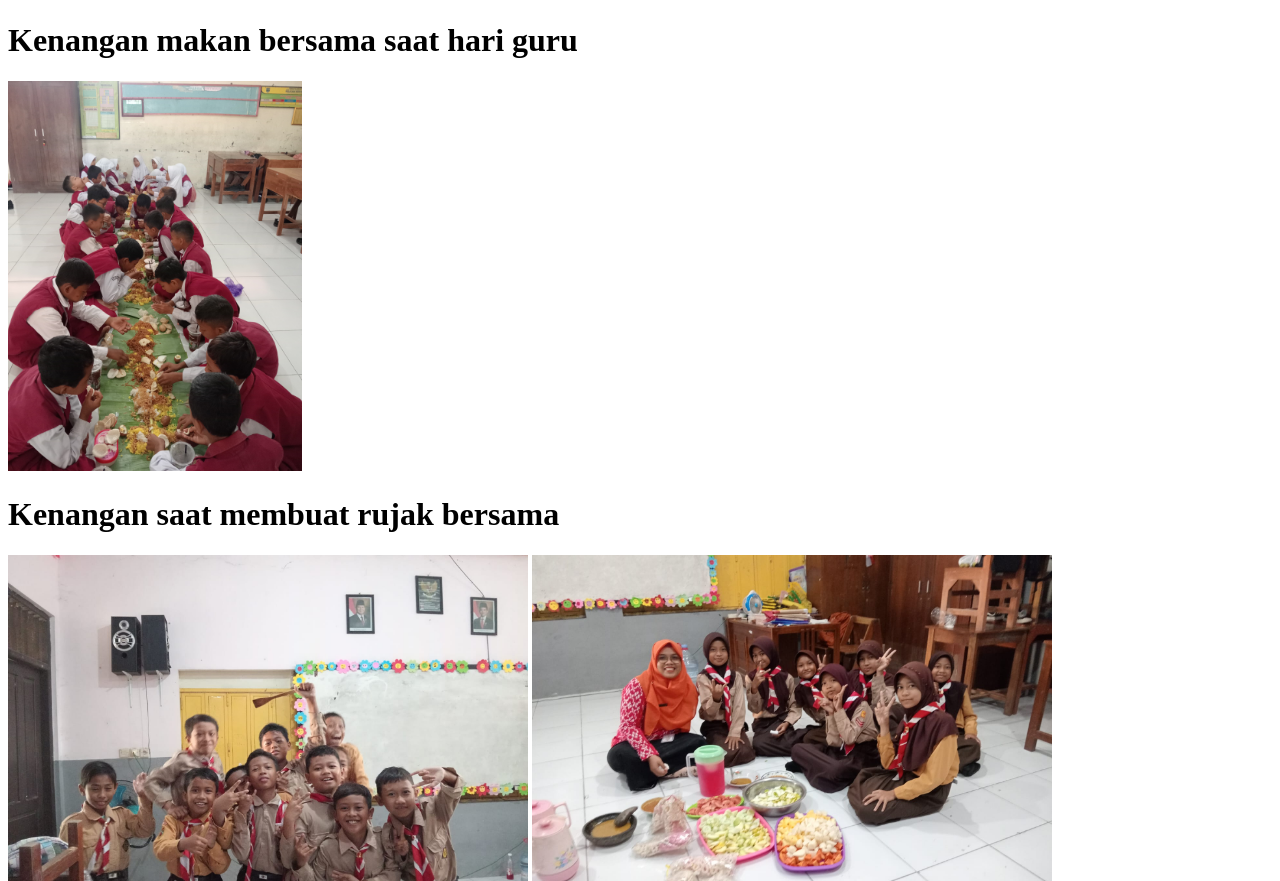
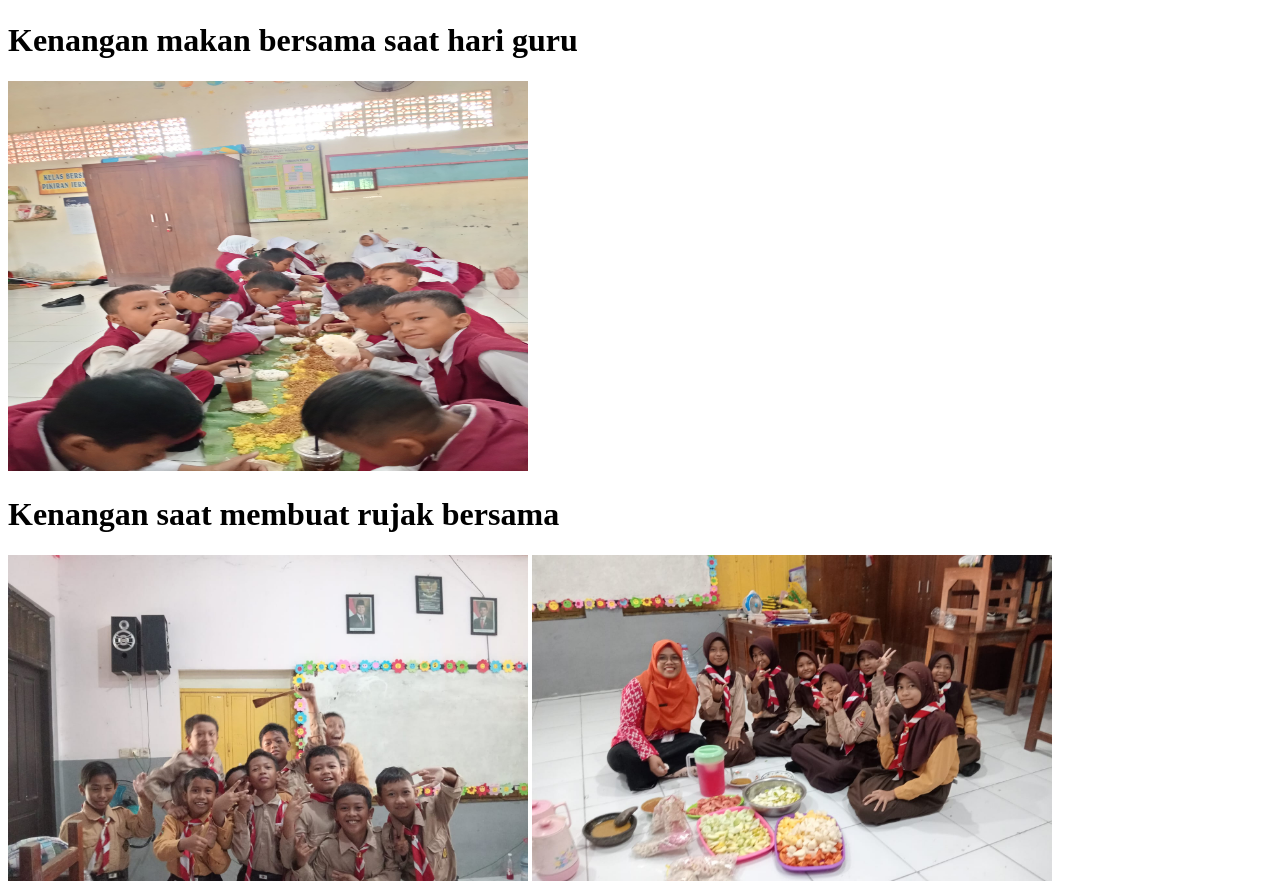
Before and after one commit to Hisyam134/Album-Kelas-VI-2025-2026, a plain HTML site: page index.html in a window 1280 px wide. Shown: the part 947-1828 px from the top of the page. Drawn offline with Linux system fonts and the light colour scheme.

Commit message:
Add files via upload

```diff
--- a/index.html
+++ b/index.html
@@ -4,6 +4,8 @@
     <meta charset="UTF-8">
     <meta name="viewport" content="width=device-width, initial-scale=1.0">
     <title>ALBUM KELAS 6 2024/2025</title>
+
+    <link rel="icon" type="image/x-icon" href="gambar foto/5d15d4f2-a007-460c-9473-9769dcec5ec1.png"
 </head>
 <body>
     <h1>Kenangan saat 17 Agustus 2025</h1>
@@ -12,7 +14,7 @@
     <img src="gambar foto/belajar di sawah.jpeg" alt="EROR 303" width="520px" height="390px">
     <img src="gambar foto/WhatsApp Image 2025-09-30 at 5.57.40 PM.jpeg" alt="EROR 303" width="520px" height="390px">
     <h1>Kenangan makan bersama saat hari guru</h1>
-    <img src="gambar foto/WhatsApp Image 2025-09-30 at 5.57.37 PM.JPEG" alt="EROR 303" wight="520px" height="390px">
+    <img src="gambar foto/WhatsApp Image 2025-09-30 at 5.57.38 PM (1).jpeg" alt="EROR 303" width="520px" height="390px">
     <h1>Kenangan saat membuat rujak bersama</h1>
     <img src="gambar foto/WhatsApp Image 2025-09-30 at 5.57.41 PM (2).jpeg" alt="EROR 303" width="520px" height="390px">
     <img src="gambar foto/WhatsApp Image 2025-09-30 at 5.57.41 PM (1).jpeg" alt="EROR 303" width="520px" height="390px">
```
